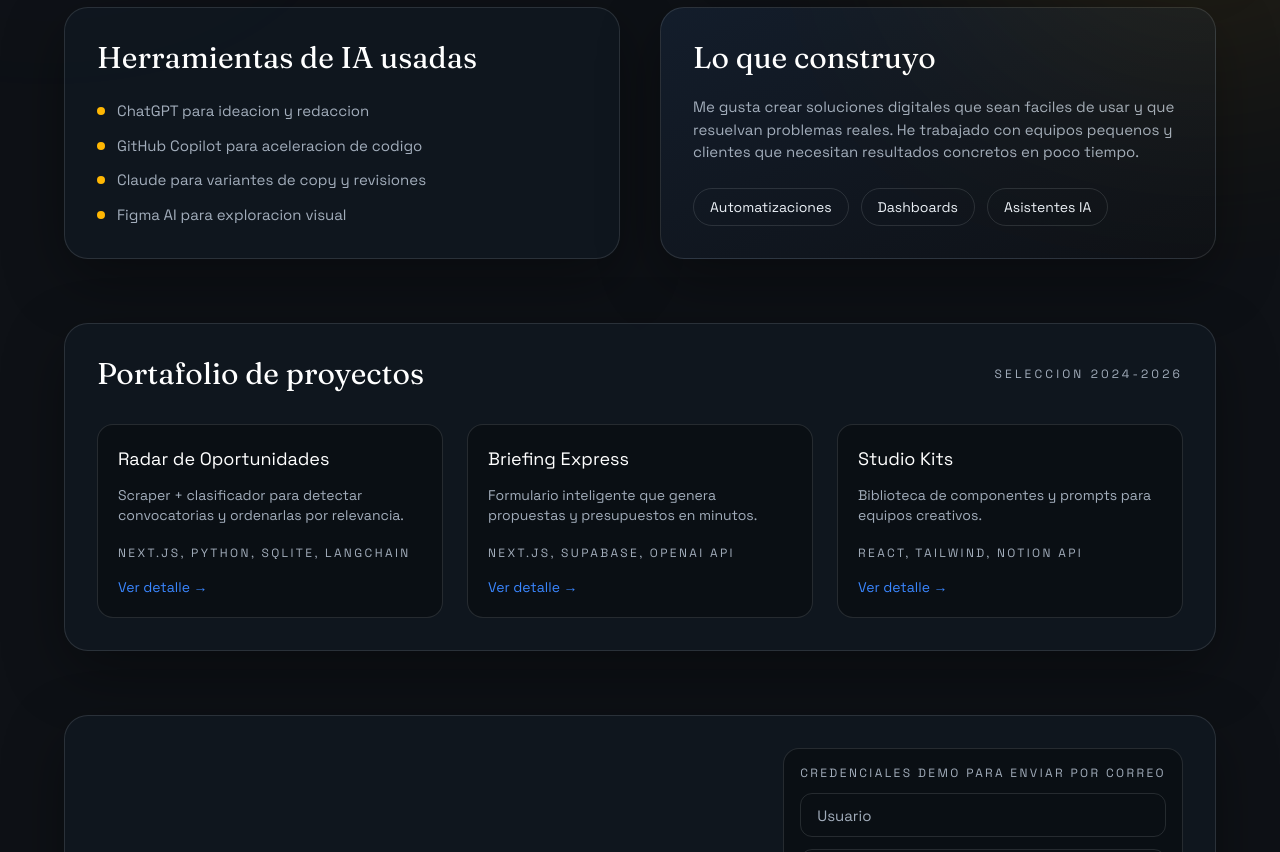
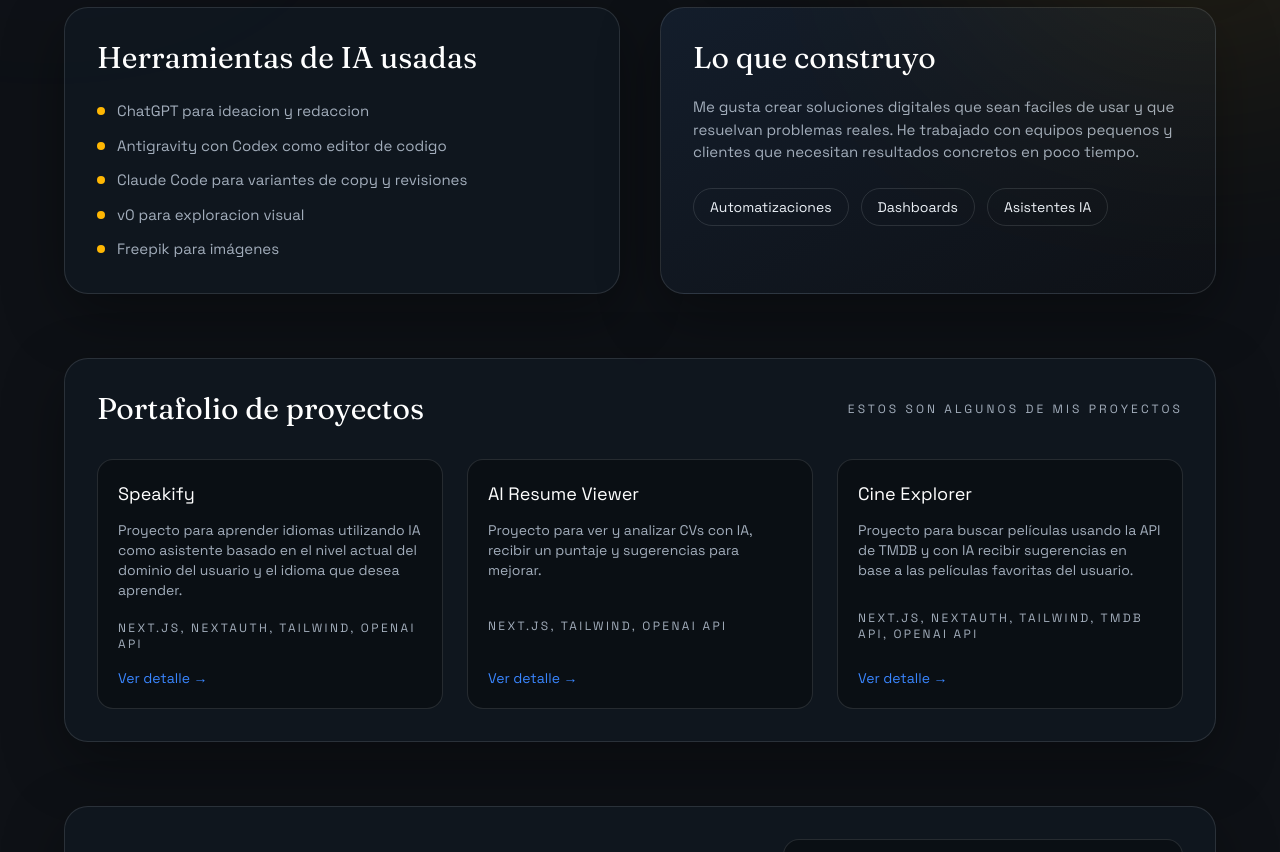
Before and after one commit to Camilo-Suarez98/portafolio-camilo-suarez, a Next.js app: page / in a window 1280 px wide. Shown: the part 460-1312 px from the top of the page. Built offline with nearby package versions, Linux system fonts and the light colour scheme.

Commit message:
feat: Update portfolio projects, AI tools, and site title while simplifying the protected area's CV and GitHub repository display.

```diff
--- a/src/app/layout.tsx
+++ b/src/app/layout.tsx
@@ -13,7 +13,7 @@ const fraunces = Fraunces({
 });
 
 export const metadata: Metadata = {
-  title: "Portafolio | Sitio Personal",
+  title: "Portafolio | Camilo Suárez",
   description:
     "Portafolio personal con zona protegida, integraciones y proyectos.",
 };
--- a/src/components/Projects.tsx
+++ b/src/components/Projects.tsx
@@ -12,7 +12,7 @@ export function Projects({ projects }: ProjectsProps) {
           Portafolio de proyectos
         </h2>
         <span className="text-xs uppercase tracking-[0.26em] text-(--muted)">
-          Seleccion 2024-2026
+          Estos son algunos de mis proyectos
         </span>
       </div>
       <div className="mt-8 grid gap-6 lg:grid-cols-3">
--- a/src/components/ProtectedArea.tsx
+++ b/src/components/ProtectedArea.tsx
@@ -54,6 +54,7 @@ export function ProtectedArea({
     };
     loadRepos();
   }, [accessGranted, github]);
+  console.log('repos', repos);
 
   const handleLogin = (event?: React.FormEvent<HTMLFormElement>) => {
     event?.preventDefault();
@@ -134,13 +135,6 @@ export function ProtectedArea({
                 CV: <span className="text-white">Ver CV</span>
               </a>
             </p>
-            <div className="mt-6 rounded-xl border border-(--border) bg-[#10141c] p-4 text-sm text-(--muted)">
-              CV PDF:{" "}
-              <a href="/cv.pdf" target="_blank" rel="noreferrer">
-                <span className="text-white">public/cv.pdf</span> y enlazalo desde
-                aqui.
-              </a>
-            </div>
           </div>
         </div>
       )}
@@ -158,7 +152,7 @@ export function ProtectedArea({
           <div className="mt-8 flex flex-wrap items-center justify-between gap-4">
             <h3 className="text-lg text-white">Integracion API: GitHub</h3>
             <span className="text-xs uppercase tracking-[0.2em] text-(--muted)">
-              Actualizacion automatica
+              Ultimos proyectos
             </span>
           </div>
           {loadingRepos && (
@@ -182,12 +176,8 @@ export function ProtectedArea({
                   className="rounded-2xl border border-(--border) bg-black/30 p-4"
                 >
                   <h4 className="text-sm text-white">{repo.name}</h4>
-                  <p className="mt-2 text-xs text-(--muted)">
-                    {repo.description ?? "Sin descripcion."}
-                  </p>
                   <div className="mt-3 flex flex-wrap gap-3 text-xs text-(--muted)">
-                    <span>{repo.language ?? "N/D"}</span>
-                    <span>★ {repo.stargazers_count}</span>
+                    <span>Language: {repo.language ?? "N/D"}</span>
                   </div>
                   <a
                     className="mt-3 inline-flex text-xs text-(--accent-2)"
--- a/src/data/profile.ts
+++ b/src/data/profile.ts
@@ -16,31 +16,32 @@ export const profile: Profile = {
     "Soy desarrollador frontend con experiencia en la creacion de aplicaciones web modernas y eficientes. Me especializo en React y Next.js, y disfruto construir interfaces intuitivas y optimizadas. He trabajado en proyectos que requieren integraciones con APIs, manejo de datos en tiempo real y soluciones escalables. Mi enfoque se centra en la calidad del codigo, la experiencia del usuario y la entrega de resultados tangibles que aporten valor al negocio.",
   aiTools: [
     "ChatGPT para ideacion y redaccion",
-    "GitHub Copilot para aceleracion de codigo",
-    "Claude para variantes de copy y revisiones",
-    "Figma AI para exploracion visual",
+    "Antigravity con Codex como editor de codigo",
+    "Claude Code para variantes de copy y revisiones",
+    "v0 para exploracion visual",
+    "Freepik para imágenes",
   ],
   projects: [
     {
-      name: "Radar de Oportunidades",
+      name: "Speakify",
       description:
-        "Scraper + clasificador para detectar convocatorias y ordenarlas por relevancia.",
-      stack: "Next.js, Python, SQLite, LangChain",
-      link: "https://tu-proyecto.com",
+        "Proyecto para aprender idiomas utilizando IA como asistente basado en el nivel actual del dominio del usuario y el idioma que desea aprender.",
+      stack: "Next.js, NextAuth, Tailwind, OpenAI API",
+      link: "https://speakify-five.vercel.app/",
     },
     {
-      name: "Briefing Express",
+      name: "AI Resume Viewer",
       description:
-        "Formulario inteligente que genera propuestas y presupuestos en minutos.",
-      stack: "Next.js, Supabase, OpenAI API",
-      link: "https://tu-proyecto.com",
+        "Proyecto para ver y analizar CVs con IA, recibir un puntaje y sugerencias para mejorar.",
+      stack: "Next.js, Tailwind, OpenAI API",
+      link: "https://ai-resume-viewer.vercel.app/",
     },
     {
-      name: "Studio Kits",
-      description: "Biblioteca de componentes y prompts para equipos creativos.",
-      stack: "React, Tailwind, Notion API",
-      link: "https://tu-proyecto.com",
-    },
+      name: "Cine Explorer",
+      description: "Proyecto para buscar películas usando la API de TMDB y con IA recibir sugerencias en base a las películas favoritas del usuario.",
+      stack: "Next.js, NextAuth, Tailwind, TMDB API, OpenAI API",
+      link: "https://cine-explorer.vercel.app/",
+    }
   ],
   demoCredentials: {
     user: "portafolio2026",
```
